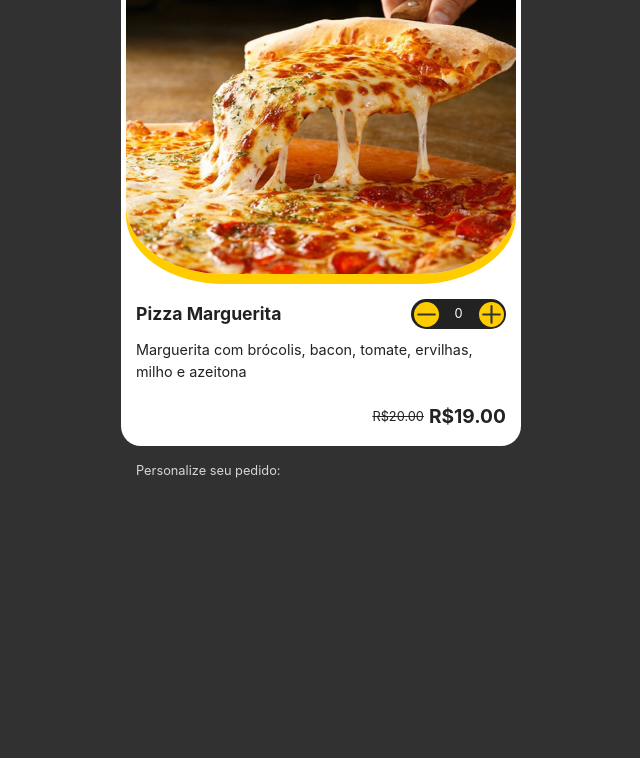
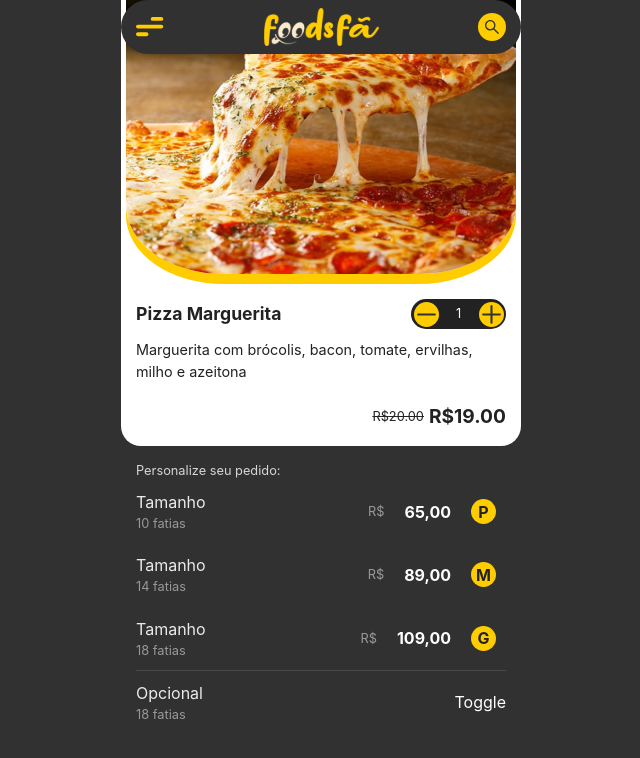
Before and after one commit to codethebasics/foodsfa, a Next.js app: page /spot/1/item/1 in a window 1280 px wide. Shown: the top 758 px of the page, without its empty margins (319-959 px from the left). Built offline with nearby package versions, Linux system fonts and the light colour scheme; no server answers.

Commit message:
modal pedidos

```diff
--- a/pages/spot/[id]/item/[itemId]/Item.module.scss
+++ b/pages/spot/[id]/item/[itemId]/Item.module.scss
@@ -1,3 +1,19 @@
+.wrapper {
+  display: flex;
+  flex-direction: column;
+  height: 100%;
+
+
+  main {
+    height: 100%;
+    overflow: auto;
+
+    .spotBanner {
+      border-radius: 20px;
+    }
+  }
+}
+
 .item {
   background: #fff;
   color: #222;
@@ -57,6 +73,97 @@
     font-size: 0.8rem;
     opacity: .8;
   }
+
+  .controls {
+    display: flex;
+    flex-direction: column;
+
+    .size {
+      display: flex;
+      align-items: center;
+      margin: 10px 0;
+
+      & > div:first-child {
+        display: flex;
+        flex-direction: column;
+        flex-grow: 1;
+      }
+
+      & > div:last-child {
+        display: flex;
+        align-items: center;
+        & > div {
+          margin: 0 10px;
+        }
+      }
+
+      .label {
+        opacity: .9;
+      }
+
+      .description {
+        opacity: .5;
+        font-size: 0.8rem;
+      }
+
+      .symbol {
+        opacity: .5;
+        font-size: 0.8rem;
+      }
+
+      .price {
+        font-weight: bold;
+      }
+
+      .badgeSize {
+        background: #FFCC00;
+        width: 25px;
+        height: 25px;
+        color: #222;
+        font-weight: bold;
+        border-radius: 100%;
+        display: flex;
+        justify-content: center;
+        align-items: center;
+      }
+    }
+
+    .optionals {
+      margin: 10px 0;
+      display: flex;
+      align-items: center;
+      margin: 10px 0;
+
+      & > div:first-child {
+        display: flex;
+        flex-direction: column;
+        flex-grow: 1;
+      }
+
+      & > div:last-child {
+        display: flex;
+        align-items: center;
+        & > div {
+          margin: 0 10px;
+        }
+      }
+
+      .label {
+        opacity: .9;
+      }
+
+      .description {
+        opacity: .5;
+        font-size: 0.8rem;
+      }
+    }
+  }
+
+  .separator {
+    width: 100%;
+    height: 1px;
+    background: #4A4A4A;
+  }
 }
 
 .itemLabel {
--- a/pages/spot/[id]/item/[itemId]/index.jsx
+++ b/pages/spot/[id]/item/[itemId]/index.jsx
@@ -1,10 +1,16 @@
 import styles from './Item.module.scss'
-import { Image } from '@chakra-ui/react'
+import { Flex, Box, Image } from '@chakra-ui/react'
 import { useEffect, useState } from 'react'
 import { useRouter } from 'next/router'
 
+import Header from '../../../../../components/layout/header/Header'
+import Sidebar from '../../../../../components/layout/sidebar/Sidebar'
+
 export default function Pedido() {
-  const [quantity, setQuantity] = useState(0)
+  const [showSidebarMenu, setShowSidebarMenu] = useState(false)
+  const [quantity, setQuantity] = useState(1)
+  const [total, setTotal] = useState(1)
+  const [totalPromo, setTotalPromo] = useState(1)
   const [product, setProduct] = useState(undefined)
   const router = useRouter()
   const { itemId } = router.query
@@ -27,13 +33,48 @@ export default function Pedido() {
       ).then(response => response.json())
 
       setProduct(products.find(product => product.id == itemId))
+      setTotalPromo(product?.pricePromo * quantity)
+      setTotal(product?.price * quantity)
     }
 
     fetchProduct()
   })
 
   return (
-    <>
+    <div className={styles.wrapper}>
+      <Header borderRadius={'30px'} p={'0 15px'} position={'fixed'}>
+        <Flex
+          justifyContent={'space-between'}
+          alignItems={'center'}
+          width={'100%'}
+          py={2}
+        >
+          <Flex>
+            <Image
+              src={'/img/hamburger-menu.svg'}
+              alt={'Menu'}
+              width={7}
+              cursor={'pointer'}
+              onClick={() => setShowSidebarMenu(true)}
+            />
+          </Flex>
+          <Box>
+            <Image src={'/img/logo-label.svg'} alt={'FoodsFa'} />
+          </Box>
+          <Box>
+            <Image
+              src={'/img/search-icon.svg'}
+              alt={'Pesquisar'}
+              width={7}
+              cursor={'pointer'}
+            />
+          </Box>
+        </Flex>
+      </Header>
+      <Box className={showSidebarMenu ? 'sidebar show' : 'sidebar hide'}>
+        <Sidebar close={() => setShowSidebarMenu(false)} />
+      </Box>
+      <main>
         <div className={styles.item}>
           <div className={styles.image}>
             <Image
@@ -51,7 +92,7 @@ export default function Pedido() {
               <div className={styles.counter}>
                 <div
                   onClick={() =>
-                  quantity > 0 ? setQuantity(quantity - 1) : setQuantity(0)
+                    quantity > 1 ? setQuantity(quantity - 1) : setQuantity(1)
                   }
                 >
                   <Image src={'/img/minus-icon.svg'} alt={'-'} />
@@ -66,18 +107,58 @@ export default function Pedido() {
               <span>{product?.description}</span>
             </div>
             <div className={styles.price}>
-            <div className={styles.originalPrice}>
-              R${product?.price.toFixed(2)}
-            </div>
-            <div className={styles.promoPrice}>
-              R${product?.pricePromo.toFixed(2)}
-            </div>
+              <div className={styles.originalPrice}>R${total.toFixed(2)}</div>
+              <div className={styles.promoPrice}>R${totalPromo.toFixed(2)}</div>
             </div>
           </div>
         </div>
         <div className={styles.options}>
           <div className={styles.info}>Personalize seu pedido:</div>
+          <div className={styles.controls}>
+            <div className={styles.size}>
+              <div>
+                <div className={styles.label}>Tamanho</div>
+                <div className={styles.description}>10 fatias</div>
               </div>
-    </>
+              <div>
+                <div className={styles.symbol}>R$</div>
+                <div className={styles.price}>65,00</div>
+                <div className={styles.badgeSize}>P</div>
+              </div>
+            </div>
+            <div className={styles.size}>
+              <div>
+                <div className={styles.label}>Tamanho</div>
+                <div className={styles.description}>14 fatias</div>
+              </div>
+              <div>
+                <div className={styles.symbol}>R$</div>
+                <div className={styles.price}>89,00</div>
+                <div className={styles.badgeSize}>M</div>
+              </div>
+            </div>
+            <div className={styles.size}>
+              <div>
+                <div className={styles.label}>Tamanho</div>
+                <div className={styles.description}>18 fatias</div>
+              </div>
+              <div>
+                <div className={styles.symbol}>R$</div>
+                <div className={styles.price}>109,00</div>
+                <div className={styles.badgeSize}>G</div>
+              </div>
+            </div>
+            <div className={styles.separator}></div>
+            <div className={styles.optionals}>
+              <div className={styles.option}>
+                <div className={styles.label}>Opcional</div>
+                <div className={styles.description}>18 fatias</div>
+              </div>
+              <div>Toggle</div>
+            </div>
+          </div>
+        </div>
+      </main>
+    </div>
   )
 }
```
Lines whose indentation alone changed are shown as unchanged.
